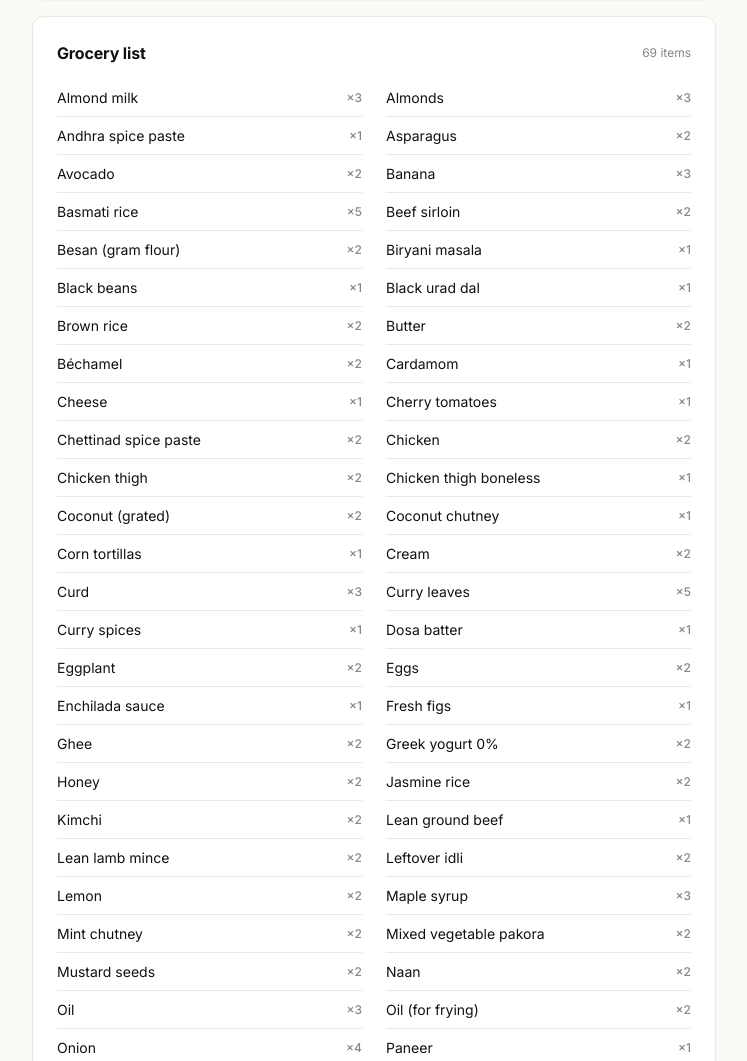
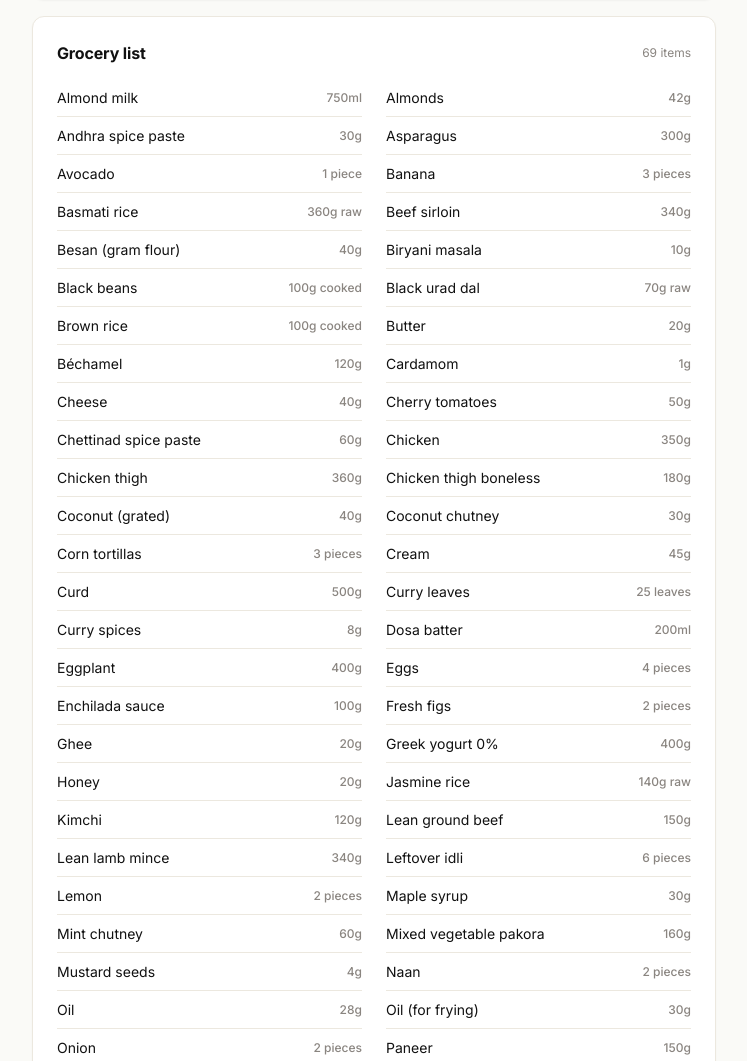
Before and after one commit to sumitdahiya125/macro-lab, a plain HTML site: page index.html in a window 1280 px wide. Shown: the part 2092-3153 px from the top of the page, without its empty margins (460-1207 px from the left). Drawn offline with Linux system fonts and the light colour scheme.

Commit message:
Aggregate grocery quantities instead of just counting occurrences
The grocery list was showing 'Banana ×3' / 'Olive oil ×4' — useless
for shopping because the count doesn't tell you how much to buy.

Each ingredient now parses its qty strings across the week and
sums them by unit, so the list shows real totals:

- 'Basmati rice: 430g raw' (sum of all the 70g / 80g raw uses)
- 'Almond milk: 1.2 L' (auto-promotes to L past 1000ml)
- 'Coconut milk (light): 480ml'
- 'Banana: 4½ pieces' (fractions render as unicode glyphs)
- 'Bhature: 4 pieces' (counted items stay as pieces)
- 'Brown chickpeas (kadala): 450g cooked' (raw/cooked label
  preserved so the user knows whether the weight is what to buy
  or what to end up with after cooking)
- 'Curry leaves: 30 leaves' (special-case plural)

The parser handles all the qty formats present in the data:
'80g · 1 cup dry', '1 medium (~120g)', '½ medium',
'150g cooked · ¾ cup', '70g · ⅓ cup raw / 1 katori cooked',
'250ml · 1 cup', '5 leaves', '2 slices (~80g)',
'3 (~30g each)', '1 scoop', '½ small', etc.

If an unparseable string slips through, falls back to the
'×N' count so nothing breaks.

```diff
--- a/index.html
+++ b/index.html
@@ -1336,15 +1336,91 @@ function initSectionNav() {
   sections.forEach(s => obs.observe(s));
 }
 
+// Parse a meal ingredient qty string into a { amount, unit, state? } total
+// so the grocery list can sum across the week instead of just counting uses.
+// Examples:
+//   '80g · 1 cup dry'         -> { amount: 80,  unit: 'g' }
+//   '1 medium (~120g)'        -> { amount: 1,   unit: 'piece' }
+//   '½ medium'                -> { amount: 0.5, unit: 'piece' }
+//   '150g cooked · ¾ cup'     -> { amount: 150, unit: 'g', state: 'cooked' }
+//   '70g · ⅓ cup raw'         -> { amount: 70,  unit: 'g', state: 'raw' }
+//   '250ml · 1 cup'           -> { amount: 250, unit: 'ml' }
+//   '5 leaves'                -> { amount: 5,   unit: 'leaf' }
+function parseQtyForAggregation(qty) {
+  const cleaned = qty.replace(/\(.*?\)/g, '').trim();
+  const m = cleaned.match(/^([½¼¾⅓⅔⅛]|\d+(?:[.,]\d+)?)\s*([a-zA-Z]*)/);
+  if (!m) return null;
+  const numMap = { '½': 0.5, '¼': 0.25, '¾': 0.75, '⅓': 1/3, '⅔': 2/3, '⅛': 0.125 };
+  const amount = numMap[m[1]] !== undefined ? numMap[m[1]] : parseFloat(m[1].replace(',', '.'));
+  if (isNaN(amount)) return null;
+  const unit = (m[2] || '').toLowerCase();
+  const state = /\braw\b/.test(qty) ? 'raw' : /\bcooked\b/.test(qty) ? 'cooked' : null;
+  if (unit === 'g' || unit === 'kg') return { amount: unit === 'kg' ? amount * 1000 : amount, unit: 'g', state };
+  if (unit === 'ml' || unit === 'l')  return { amount: unit === 'l' ? amount * 1000 : amount, unit: 'ml' };
+  if (unit.startsWith('slice')) return { amount, unit: 'slice' };
+  if (unit.startsWith('leaf') || unit.startsWith('leave')) return { amount, unit: 'leaf' };
+  if (unit.startsWith('scoop')) return { amount, unit: 'scoop' };
+  if (unit.startsWith('tbsp')) return { amount, unit: 'tbsp' };
+  if (unit.startsWith('tsp'))  return { amount, unit: 'tsp' };
+  return { amount, unit: 'piece' };
+}
+
+function aggregateQtys(qtys) {
+  const totals = {};
+  for (const q of qtys) {
+    const p = parseQtyForAggregation(q);
+    if (!p) continue;
+    if (!totals[p.unit]) totals[p.unit] = { amount: 0, state: null };
+    totals[p.unit].amount += p.amount;
+    if (p.state && !totals[p.unit].state) totals[p.unit].state = p.state;
+  }
+  return totals;
+}
+
+function formatGroceryTotal(totals, fallbackCount) {
+  const parts = [];
+  if (totals.g) {
+    const { amount, state } = totals.g;
+    const w = amount >= 1000 ? `${(amount/1000).toFixed(amount >= 10000 ? 0 : 1)} kg` : `${Math.round(amount)}g`;
+    parts.push(state ? `${w} ${state}` : w);
+  }
+  if (totals.ml) {
+    const ml = totals.ml.amount;
+    parts.push(ml >= 1000 ? `${(ml/1000).toFixed(1)} L` : `${Math.round(ml)}ml`);
+  }
+  const fmt = (n) => {
+    if (Number.isInteger(n)) return String(n);
+    const whole = Math.floor(n);
+    const frac = n - whole;
+    const fracs = [[0.5, '½'], [0.25, '¼'], [0.75, '¾'], [1/3, '⅓'], [2/3, '⅔']];
+    for (const [v, glyph] of fracs) {
+      if (Math.abs(frac - v) < 0.02) return whole > 0 ? `${whole}${glyph}` : glyph;
+    }
+    return (Math.round(n * 10) / 10).toString();
+  };
+  ['piece', 'slice', 'leaf', 'scoop', 'tbsp', 'tsp'].forEach(u => {
+    if (totals[u]) {
+      const n = totals[u].amount;
+      const word = u === 'leaf' && n !== 1 ? 'leaves' : (n === 1 ? u : u + 's');
+      parts.push(`${fmt(n)} ${word}`);
+    }
+  });
+  return parts.length ? parts.join(' + ') : `×${fallbackCount}`;
+}
+
 function renderGroceryList(groceryMap) {
   const container = document.getElementById('groceryList');
   const items = Object.keys(groceryMap).sort();
-  container.innerHTML = items.map(item => `
-    <div class="grocery-item">
-      <span>${item}</span>
-      <span class="qty">×${groceryMap[item].length}</span>
-    </div>
-  `).join('');
+  container.innerHTML = items.map(item => {
+    const qtys = groceryMap[item];
+    const display = formatGroceryTotal(aggregateQtys(qtys), qtys.length);
+    return `
+      <div class="grocery-item">
+        <span>${item}</span>
+        <span class="qty">${display}</span>
+      </div>
+    `;
+  }).join('');
   const countEl = document.getElementById('groceryCount');
   if (countEl) countEl.textContent = `${items.length} items`;
 }
```
